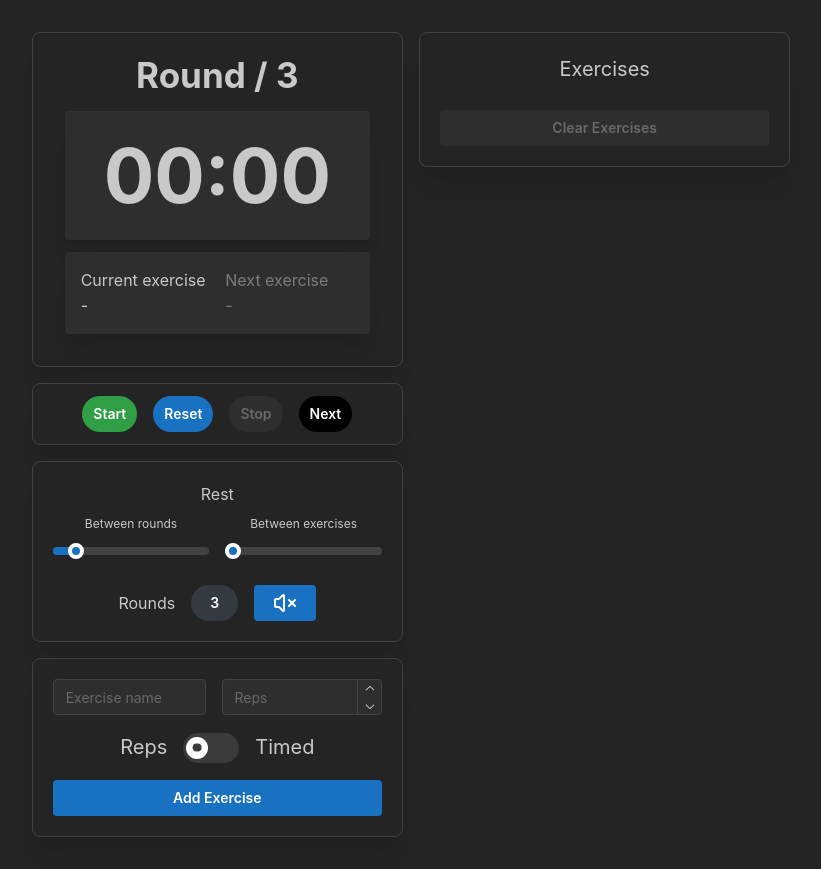
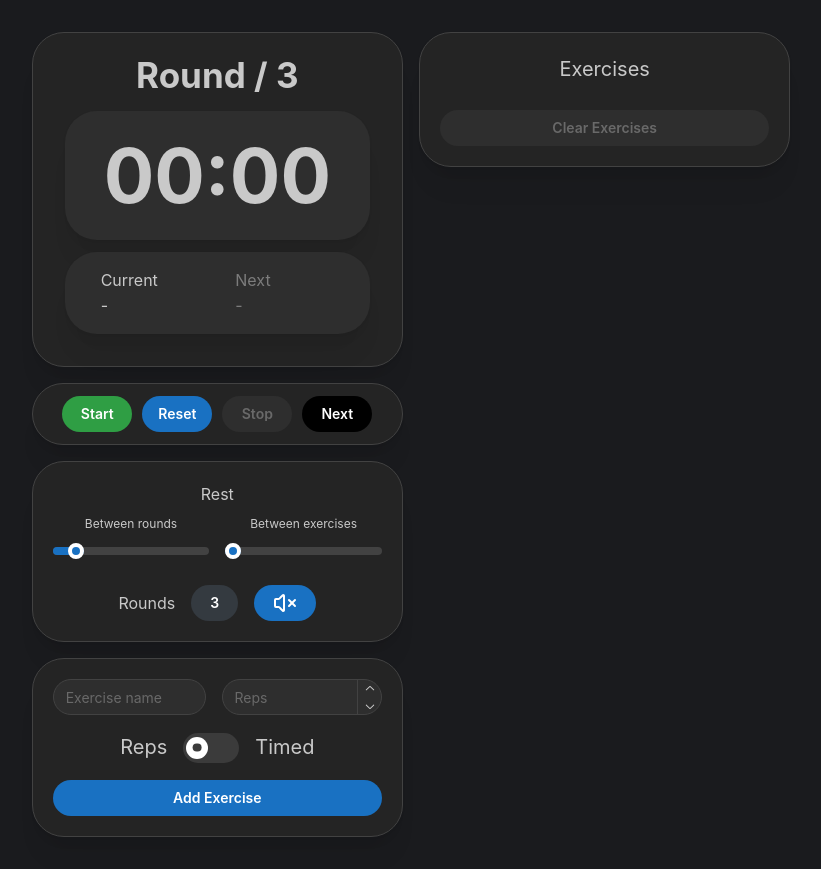
Before and after one commit to logan310801/hiit-countdown, a Next.js app: page / in a window 1280 px wide. Shown: the whole page, without its empty margins (229-1050 px from the left). Built offline with nearby package versions, Linux system fonts and the light colour scheme.

Commit message:
Pill radius styling XL margin: 0 on body

```diff
--- a/app/components/CRUDButtons.tsx
+++ b/app/components/CRUDButtons.tsx
@@ -32,6 +32,7 @@ export const CRUDButtons = () => {
             <Stack>
                 <Group wrap='nowrap'>
                     <TextInput
+                        radius='xl'
                         placeholder="Exercise name"
                         value={name}
                         onChange={(e) => setLabel(e.currentTarget.value)}
@@ -40,6 +41,7 @@ export const CRUDButtons = () => {
 
 
                     <NumberInput
+                        radius='xl'
                         placeholder={timed ? 'Duration' : 'Reps'}
                         value={duration}
                         onChange={setDuration}
@@ -63,7 +65,7 @@ export const CRUDButtons = () => {
                     </Group>
 
                 </Group>
-                <Button type='submit'>Add Exercise</Button>
+                <Button radius='xl' type='submit'>Add Exercise</Button>
             </Stack>
         </form>
         </>
--- a/app/components/ExerciseList.tsx
+++ b/app/components/ExerciseList.tsx
@@ -14,6 +14,7 @@ export const ExerciseList = () => {
     {exercises.map((exercise, idx) => (
 
       <Card
+      radius='xl'
       key={`${exercise.id}-${exercise.round}-${idx}`}
       bg={
         exercise.mode === 'rest' ? exercise.isRoundRest ? 'black' : 'gray' : 'blue'
@@ -51,6 +52,7 @@ export const ExerciseList = () => {
 
             {(exercise.mode === 'timed' || exercise.mode === 'reps') && !exercise.isRoundRest && (
                 <Button
+                    radius='xl'
                     color="red"
                     variant="subtle"
                     size="xs"
@@ -65,7 +67,7 @@ export const ExerciseList = () => {
   </Stack>
 
 
-  <Button disabled={exercises.length === 0} onClick={clearExercises} color="red" variant="subtle">
+  <Button radius='xl' disabled={exercises.length === 0} onClick={clearExercises} color="red" variant="subtle">
     Clear Exercises
   </Button>
 </Stack>
--- a/app/components/Timer.tsx
+++ b/app/components/Timer.tsx
@@ -103,13 +103,13 @@ export const Timer = ({ soundEnabled, toggleSound } : TimerProps) => {
 
   return (
     <>
-      <Paper withBorder shadow='lg' radius='md' p='lg'>
+      <Paper withBorder shadow='lg' radius='xl' p='lg'>
 
         <Title ta='center' size={35}>
             Round {current?.round} / {rounds}
         </Title>
 
-        <Card onClick={() => { if (current?.mode !== 'timed' || isRunning) handleNext() }} m='sm'>
+        <Card radius='xl' onClick={() => { if (current?.mode !== 'timed' || isRunning) handleNext() }} m='sm'>
             <Title ta='center' size={75}>
                 {current?.mode === 'complete'
                     ? 'Finish'
@@ -119,12 +119,12 @@ export const Timer = ({ soundEnabled, toggleSound } : TimerProps) => {
             </Title>
         </Card>
 
-        <Card m='sm'>
-            <Grid>
+        <Card  radius='xl' m='sm'>
+            <Grid pl='lg'>
                 <Grid.Col span={6}>
 
                     <Text >
-                    Current exercise
+                    Current
                     </Text>
 
                     <Text >
@@ -135,7 +135,7 @@ export const Timer = ({ soundEnabled, toggleSound } : TimerProps) => {
                 <Grid.Col span={6}>
 
                     <Text opacity='50%'>
-                    Next exercise
+                    Next
                     </Text>
 
                     <Text opacity='50%'>
@@ -149,10 +149,11 @@ export const Timer = ({ soundEnabled, toggleSound } : TimerProps) => {
 
 
       </Paper>
-      <Paper withBorder shadow='lg' radius='md' p='sm'>
+      <Paper radius='xl' withBorder shadow='lg'  p='sm'>
 
-      <Group gap='' wrap='nowrap' justify='center'>
+      <Group gap='xs' wrap='nowrap' justify='center'>
           <Button
+          w={70}
             p={10}
             radius='xl'
             disabled={isWorkoutActive || isRunning}
@@ -162,14 +163,17 @@ export const Timer = ({ soundEnabled, toggleSound } : TimerProps) => {
             Start
           </Button>
           <Button p={10}
+           w={70}
             radius='xl'onClick={handleReset} color='blue'>
             Reset
           </Button>
           <Button p={10}
+           w={70}
             radius='xl' disabled={!isWorkoutActive} onClick={handleStop} color='red'>
             Stop
           </Button>
           <Button
+           w={70}
             p={10}
             radius='xl'
             disabled={current?.mode === 'timed'  }
@@ -182,7 +186,7 @@ export const Timer = ({ soundEnabled, toggleSound } : TimerProps) => {
 
           </Paper>
 
-      <Paper withBorder shadow='lg' radius='md' p='lg'>
+      <Paper withBorder shadow='lg' radius='xl' p='lg'>
 
 
 
@@ -229,7 +233,7 @@ export const Timer = ({ soundEnabled, toggleSound } : TimerProps) => {
                 >
                     {rounds}
                 </Button>
-                <Button onClick={toggleSound}>
+                <Button radius='xl' onClick={toggleSound}>
                     {soundEnabled ? (
                         <Volume size={24}/>
                     ) : (
--- a/app/layout.tsx
+++ b/app/layout.tsx
@@ -15,7 +15,7 @@ export default function RootLayout({
 }>) {
   return (
     <html lang="en">
-      <body>
+      <body style={{ backgroundColor: '#1A1B1E', margin: 0 }}>
         <MantineProvider defaultColorScheme="dark">
           <HIITProvider>
             {children}
--- a/app/page.tsx
+++ b/app/page.tsx
@@ -26,7 +26,7 @@ export default function Home() {
           <Grid.Col span={{ base: 12, md: 6 }}>
             <Stack >
                 <Timer soundEnabled={soundEnabled} toggleSound={toggleSound} />
-              <Paper withBorder shadow='lg' radius='md' p='lg'>
+              <Paper withBorder shadow='lg' radius='xl' p='lg'>
                 <CRUDButtons />
               </Paper>
             </Stack>
@@ -34,7 +34,7 @@ export default function Home() {
 
 
           <Grid.Col span={{ base: 12, md: 6 }}>
-            <Paper withBorder shadow='lg' radius='md' p='lg'>
+            <Paper withBorder shadow='lg' radius='xl' p='lg'>
               <ExerciseList />
             </Paper>
           </Grid.Col>
```
